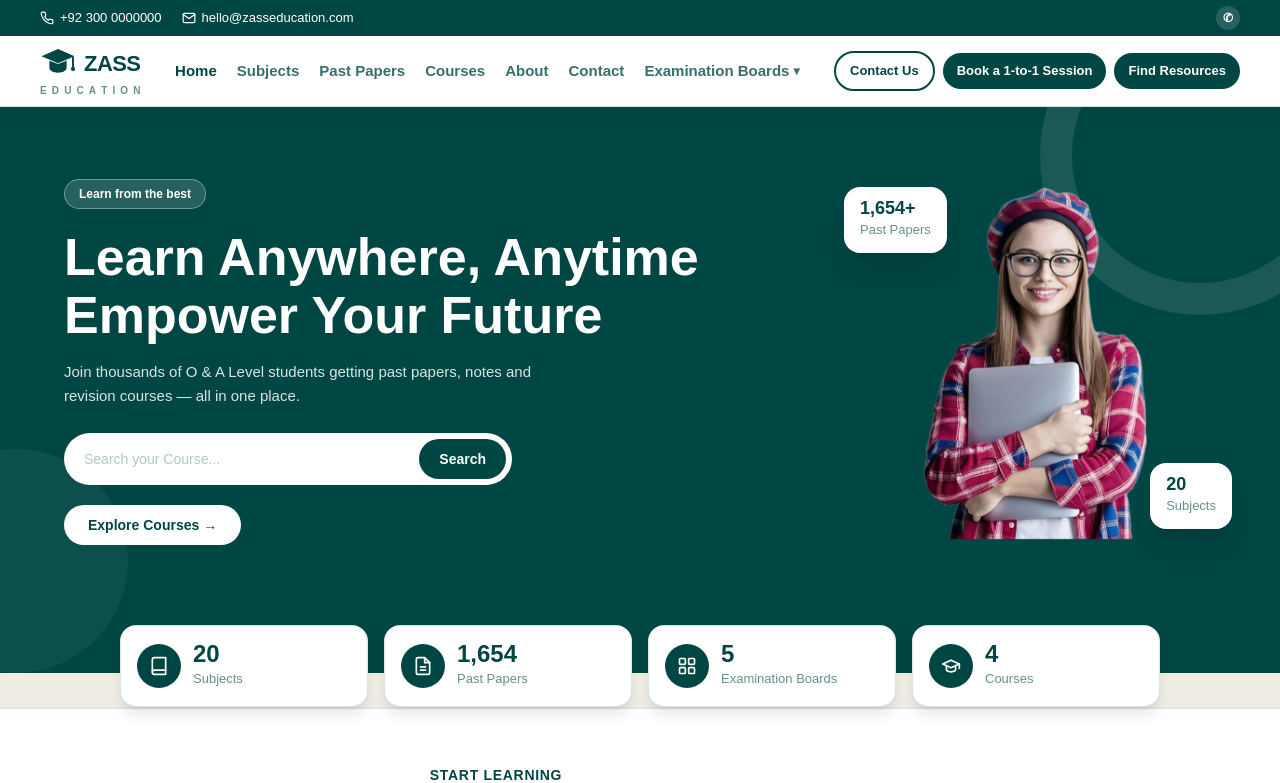
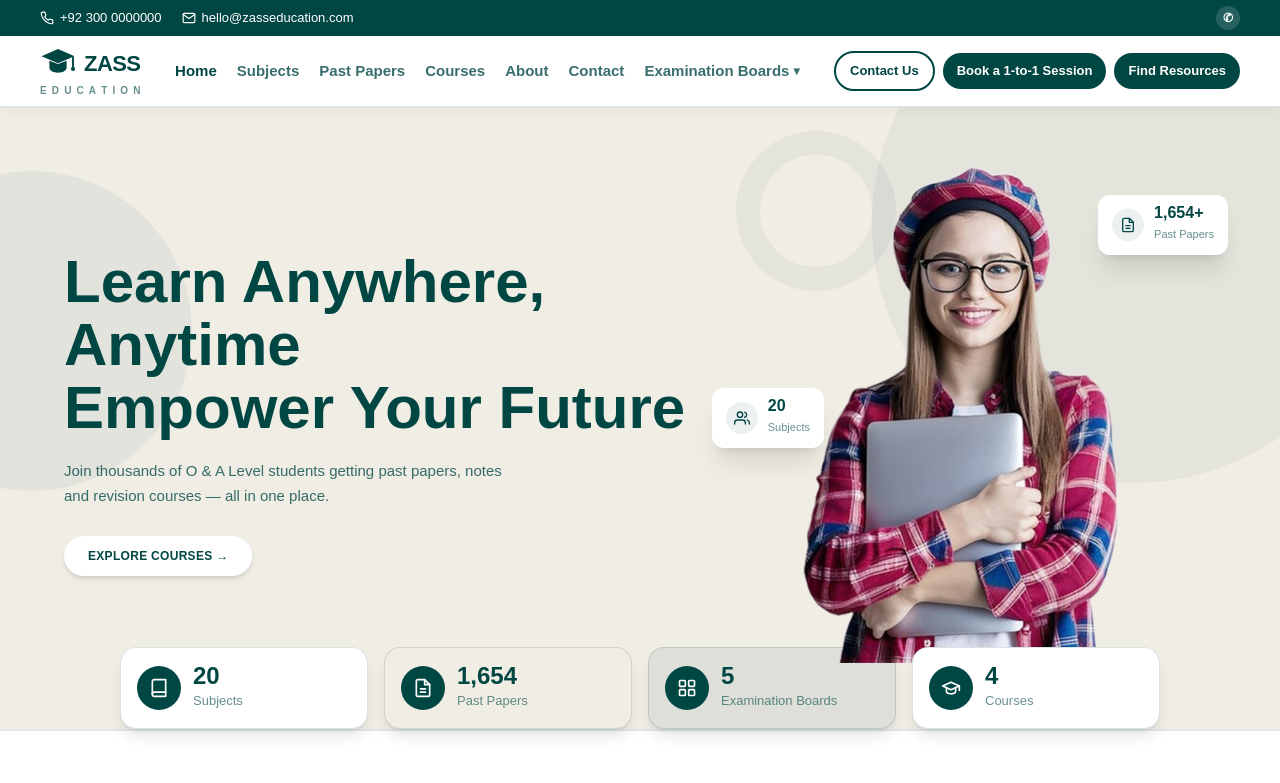
Before and after one commit to Hateem-Hussain-01/zass-education, a Next.js app: page / in a window 1280 px wide. Shown: the top 783 px of the page. Built offline with nearby package versions, Linux system fonts and the light colour scheme.

Commit message:
Hero: light reference layout — Sand Dune bg, dark headline kept, grounded photo, floating cards, strip overlaps bottom edge

```diff
--- a/app/page.tsx
+++ b/app/page.tsx
@@ -2,7 +2,6 @@
 
 import { useEffect, useRef, useState } from "react";
 import Link from "next/link";
-import { useRouter } from "next/navigation";
 import { useCourses, useNotes, useSettings, useSubjects } from "@/lib/store";
 import { TEAM } from "@/lib/types";
 import { BOARDS } from "@/lib/boards";
@@ -142,9 +141,6 @@ export default function HomePage() {
   const { subjects } = useSubjects();
   const { courses } = useCourses();
   const { notes } = useNotes();
-  const router = useRouter();
-  const [query, setQuery] = useState("");
-
   const headlineLines = settings.heroHeadline.split("\n");
   const papersCount = CATALOGUE_PAPERS.length;
 
@@ -153,23 +149,24 @@ export default function HomePage() {
 
   return (
     <div>
-      {/* ------------------------------------------------ Hero — flat Cyprus */}
-      <section className="relative overflow-hidden bg-[var(--zass-primary)] px-5 pb-24 pt-10 text-white md:px-14">
-        {/* Soft flat background shapes — white alpha circles only. */}
+      {/* ------------------------------------------------ Hero — light, like the reference */}
+      <section className="relative overflow-hidden bg-[var(--zass-base)] px-5 pt-14 text-[#004643] md:px-14">
+        {/* Soft flat background washes — Cyprus at very low opacity only. */}
         <div
           aria-hidden="true"
-          className="absolute -right-20 -top-28 h-80 w-80 rounded-full border-[32px] border-white/10"
+          className="absolute -right-28 -top-36 h-[520px] w-[520px] rounded-full bg-[rgba(0,70,67,0.05)]"
         />
         <div
           aria-hidden="true"
-          className="absolute -left-24 bottom-0 h-56 w-56 rounded-full bg-white/5"
+          className="absolute -left-32 top-16 h-80 w-80 rounded-full bg-[rgba(0,70,67,0.06)]"
         />
-        <div className="relative mx-auto flex max-w-6xl flex-col items-center gap-10 md:flex-row">
-          <div className="flex-1">
-            <span className="inline-block rounded-full border border-white/35 bg-white/15 px-3.5 py-1.5 text-xs font-bold">
-              {settings.heroBadge}
-            </span>
-            <h1 className="mt-5 text-4xl font-extrabold leading-tight md:text-[52px] md:leading-[1.1]">
+        <div
+          aria-hidden="true"
+          className="absolute right-[30%] top-6 h-40 w-40 rounded-full border-[24px] border-[rgba(0,70,67,0.05)]"
+        />
+        <div className="relative mx-auto flex max-w-6xl flex-col md:flex-row">
+          <div className="flex flex-1 flex-col justify-center py-8 md:py-16">
+            <h1 className="text-[44px] font-extrabold leading-[1.05] text-[#004643] md:text-[60px]">
               {headlineLines.map((line, i) => (
                 <span key={i}>
                   {line}
@@ -177,85 +174,72 @@ export default function HomePage() {
                 </span>
               ))}
             </h1>
-            <p className="mt-4 max-w-lg text-[15px] leading-relaxed text-white/85">
+            <p className="mt-5 max-w-md text-[15px] leading-relaxed text-[rgba(0,70,67,0.78)]">
               {settings.heroSubtext}
             </p>
-            <form
-              className="mt-6 flex max-w-md items-center rounded-full bg-[var(--zass-card)] p-1.5 pl-5"
-              onSubmit={(e) => {
-                e.preventDefault();
-                router.push(
-                  query.trim()
-                    ? `/papers?q=${encodeURIComponent(query.trim())}`
-                    : "/papers",
-                );
-              }}
-            >
-              <input
-                value={query}
-                onChange={(e) => setQuery(e.target.value)}
-                placeholder={settings.heroSearchPlaceholder}
-                className="min-w-0 flex-1 border-none bg-transparent text-sm text-[rgba(0,70,67,0.6)] outline-none"
-                aria-label="Search courses and papers"
-              />
-              <button
-                type="submit"
-                className="shrink-0 rounded-full bg-[var(--zass-accent)] px-5 py-2.5 text-sm font-bold text-white"
-              >
-                {settings.heroCta}
-              </button>
-            </form>
+            <div className="mt-7">
               <Link
                 href="/courses"
-              className="mt-5 inline-block rounded-full bg-white px-6 py-2.5 text-sm font-bold text-[#004643] hover:opacity-90"
+                className="inline-block rounded-full bg-white px-6 py-3 text-xs font-extrabold uppercase tracking-wide text-[#004643] shadow-md hover:shadow-lg"
               >
                 Explore Courses →
               </Link>
             </div>
-          <div className="relative flex shrink-0 justify-center">
-            {/* Student photo rises on load. Cut-out PNG: object-contain
-                keeps the full figure (no cropping). */}
+          </div>
+          <div className="relative flex shrink-0 items-center justify-center md:items-end">
+            {/* Student photo grounded: its bottom edge sits flush on the
+                hero's bottom edge (the section has no bottom padding). */}
             <div className="animate-zass-rise">
               {/* eslint-disable-next-line @next/next/no-img-element */}
               <img
                 src="/images/purdue/home-image.png"
                 alt="Smiling student holding a laptop"
-                className="h-[380px] w-auto max-w-[340px] object-contain md:h-[430px]"
+                className="block h-[400px] w-auto object-contain md:h-[500px]"
               />
             </div>
-            <div className="animate-zass-fade-in animate-zass-bob absolute -left-8 top-10 rounded-2xl bg-[var(--zass-card)] px-4 py-3 text-[#004643] shadow-xl">
-              <b className="block text-lg leading-none">
+            <div className="animate-zass-fade-in animate-zass-bob absolute -right-3 top-8 flex items-center gap-2.5 rounded-xl bg-white px-3.5 py-2.5 text-[#004643] shadow-xl">
+              <span className="flex h-8 w-8 shrink-0 items-center justify-center rounded-full bg-[rgba(0,70,67,0.08)]">
+                <Icon name="file" className="h-4 w-4" />
+              </span>
+              <span>
+                <b className="block text-base leading-none">
                   <CountUp to={papersCount} suffix="+" />
                 </b>
-              <span className="text-[13px] text-[rgba(0,70,67,0.6)]">
+                <span className="text-[11px] text-[rgba(0,70,67,0.6)]">
                   Past Papers
                 </span>
+              </span>
             </div>
-            <div className="animate-zass-fade-in animate-zass-bob absolute -right-4 bottom-12 rounded-2xl bg-[var(--zass-card)] px-4 py-3 text-[#004643] shadow-xl">
-              <b className="block text-lg leading-none">
+            <div className="animate-zass-fade-in animate-zass-bob absolute -left-6 top-[45%] flex items-center gap-2.5 rounded-xl bg-white px-3.5 py-2.5 text-[#004643] shadow-xl">
+              <span className="flex h-8 w-8 shrink-0 items-center justify-center rounded-full bg-[rgba(0,70,67,0.08)]">
+                <Icon name="users" className="h-4 w-4" />
+              </span>
+              <span>
+                <b className="block text-base leading-none">
                   <CountUp to={subjects.length} />
                 </b>
-              <span className="text-[13px] text-[rgba(0,70,67,0.6)]">
+                <span className="text-[11px] text-[rgba(0,70,67,0.6)]">
                   Subjects
+                </span>
               </span>
             </div>
           </div>
         </div>
       </section>
 
-      {/* ------------------------------------------------ Stats strip */}
-      <section className="relative z-10 mx-auto -mt-12 max-w-6xl px-5 md:px-14">
+      {/* ------------------------------------------------ Stats strip — overlaps the hero bottom edge */}
+      <section className="relative z-10 mx-auto -mt-4 max-w-6xl px-5 md:px-14">
         <Reveal>
           <div className="grid grid-cols-2 gap-4 lg:grid-cols-4">
             {[
-              { icon: "book", value: subjects.length, suffix: "", label: "Subjects" },
-              { icon: "file", value: papersCount, suffix: "", label: "Past Papers" },
-              { icon: "grid", value: BOARDS.length, suffix: "", label: "Examination Boards" },
-              { icon: "cap", value: courses.length, suffix: "", label: "Courses" },
+              { icon: "book", value: subjects.length, suffix: "", label: "Subjects", bg: "bg-[var(--zass-card)]" },
+              { icon: "file", value: papersCount, suffix: "", label: "Past Papers", bg: "bg-[var(--zass-base)]" },
+              { icon: "grid", value: BOARDS.length, suffix: "", label: "Examination Boards", bg: "bg-[rgba(0,70,67,0.08)]" },
+              { icon: "cap", value: courses.length, suffix: "", label: "Courses", bg: "bg-[var(--zass-card)]" },
             ].map((s) => (
               <div
                 key={s.label}
-                className="flex items-center gap-3 rounded-2xl border border-[rgba(0,70,67,0.15)] bg-[var(--zass-card)] p-4 shadow-lg transition-transform hover:-translate-y-1"
+                className={`flex h-full items-center gap-3 rounded-2xl border border-[rgba(0,70,67,0.15)] ${s.bg} p-4 shadow-lg transition-transform hover:-translate-y-1`}
               >
                 <span className="flex h-11 w-11 shrink-0 items-center justify-center rounded-full bg-[var(--zass-primary)] text-white">
                   <Icon name={s.icon as IconName} className="h-5 w-5" />
```
Lines whose indentation alone changed are shown as unchanged.
